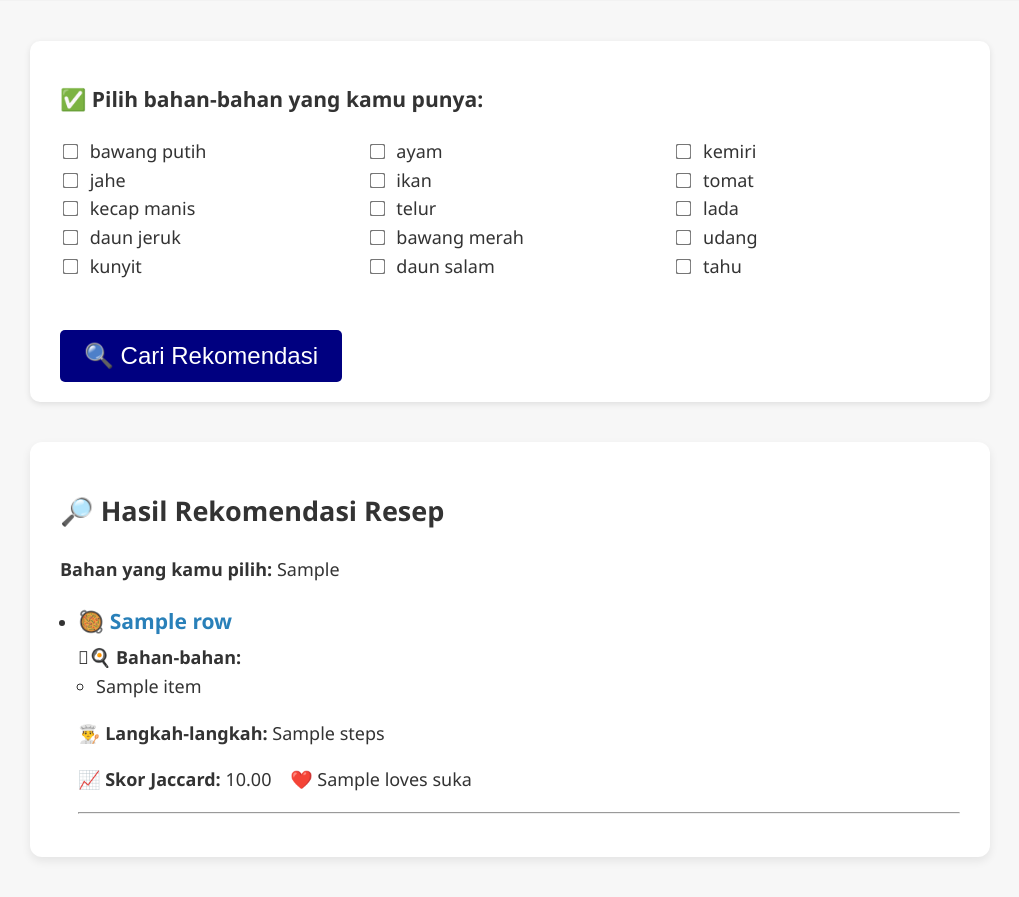
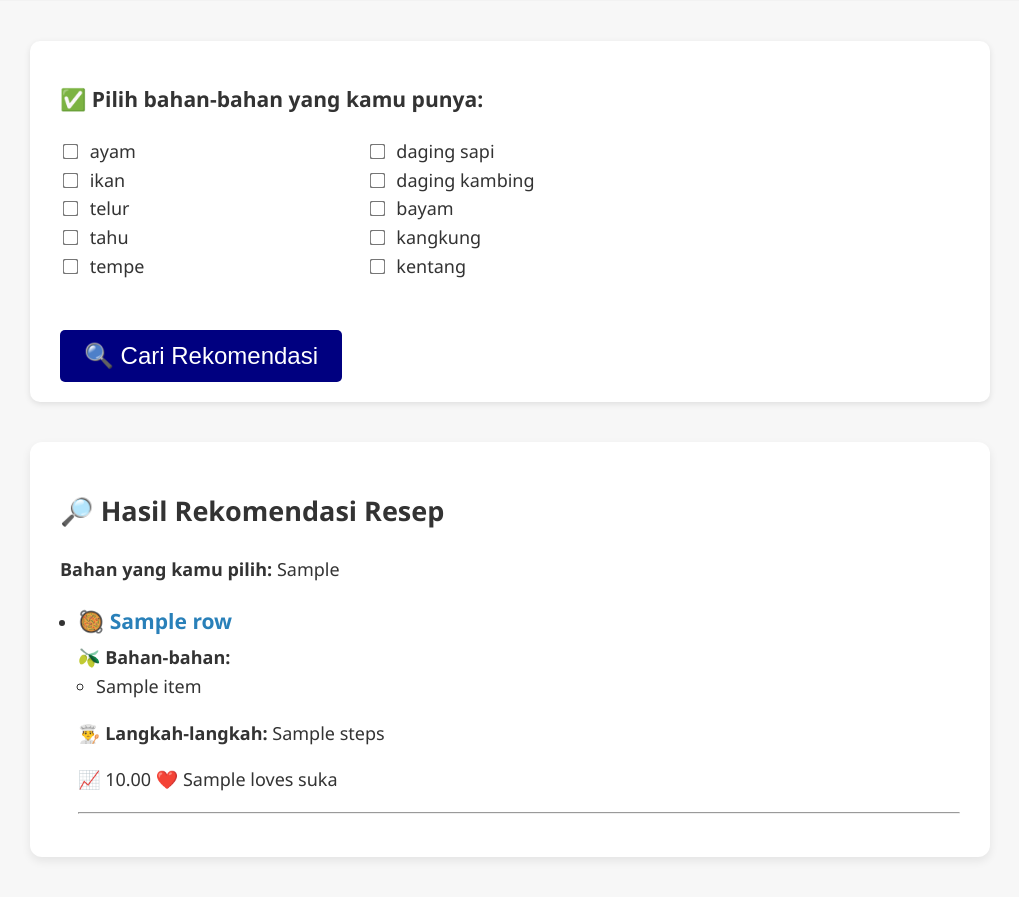
Before and after one commit to sekartajii/recipe_pdm, a Flask app: template templates/index.html in a window 1280 px wide. Shown: the part 919-1816 px from the top of the page, without its empty margins (130-1149 px from the left). Run offline with Flask 3, Linux system fonts and the light colour scheme; the template is opened without the code that fills it: most values are stand-ins (such as "Sample title", 1, 10 or a date in 2020); parts of the project's set-up code (start-up, migrations or seed data) failed here and were passed over.

Commit message:
Update index.html

```diff
--- a/templates/index.html
+++ b/templates/index.html
@@ -22,9 +22,9 @@
         <form method="POST" action="/hasil">
             <h3>✅ Pilih bahan-bahan yang kamu punya:</h3>
             <div class="checkbox-container">
-                {% set list1 = ["bawang putih", "jahe", "kecap manis", "daun jeruk", "kunyit"] %}
-                {% set list2 = ["ayam", "ikan", "telur", "bawang merah", "daun salam"] %}
-                {% set list3 = ["kemiri", "tomat", "lada", "udang", "tahu"] %}
+                {% set list1 = ["ayam", "ikan", "telur", "tahu", "tempe"] %}
+                {% set list2 = ["daging sapi", "daging kambing", "bayam", "kangkung", "kentang"] %}
+                {% set list3 = [] %}
 
                 <div>
                     {% for b in list1 %}
@@ -52,16 +52,23 @@
             <p><strong>Bahan yang kamu pilih:</strong> {{ input_user | join(', ') }}</p>
             <ul>
                 {% for row in rekomendasi.itertuples() %}
-                    <li>
-                        <h3>🥘 {{ row.Title }}</h3>
-                        <strong>🢏‍🍳 Bahan-bahan:</strong>
+                <li>
+                    <h3 class="accordion-title">🥘 {{ row.Title }}</h3>
+                    <div class="accordion-content">
+                        <strong>🫒 Bahan-bahan:</strong>
                         <ul>
-                            {% for item in row._2 %}<li>{{ item }}</li>{% endfor %}
+                            {% for item in row.Ingredients_List %}
+                                <li>{{ item }}</li>
+                            {% endfor %}
                         </ul>
                         <p><strong>👨‍🍳 Langkah-langkah:</strong> {{ row.Steps }}</p>
-                        <p><strong>📈 Skor Jaccard:</strong> {{ "%.2f"|format(row.Jaccard) }} &nbsp;&nbsp; ❤️ {{ row.Loves }} suka</p>
-                    </li>
-                    <hr>
+                        <p>
+                            <span class="badge jaccard">📈 {{ "%.2f"|format(row.Jaccard) }}</span>
+                            <span class="badge likes">❤️ {{ row.Loves }} suka</span>
+                        </p>
+                    </div>
+                </li>
+                <hr>
                 {% endfor %}
             </ul>
         </div>
@@ -69,5 +76,17 @@
             <p><strong>Tidak ditemukan resep dengan kombinasi bahan tersebut.</strong></p>
         {% endif %}
     </div>
+
+    <script>
+        document.addEventListener('DOMContentLoaded', () => {
+            document.querySelectorAll('.accordion-title').forEach(item => {
+                item.addEventListener('click', () => {
+                    item.classList.toggle('active');
+                    const content = item.nextElementSibling;
+                    content.style.display = content.style.display === 'block' ? 'none' : 'block';
+                });
+            });
+        });
+    </script>
 </body>
 </html>
```
